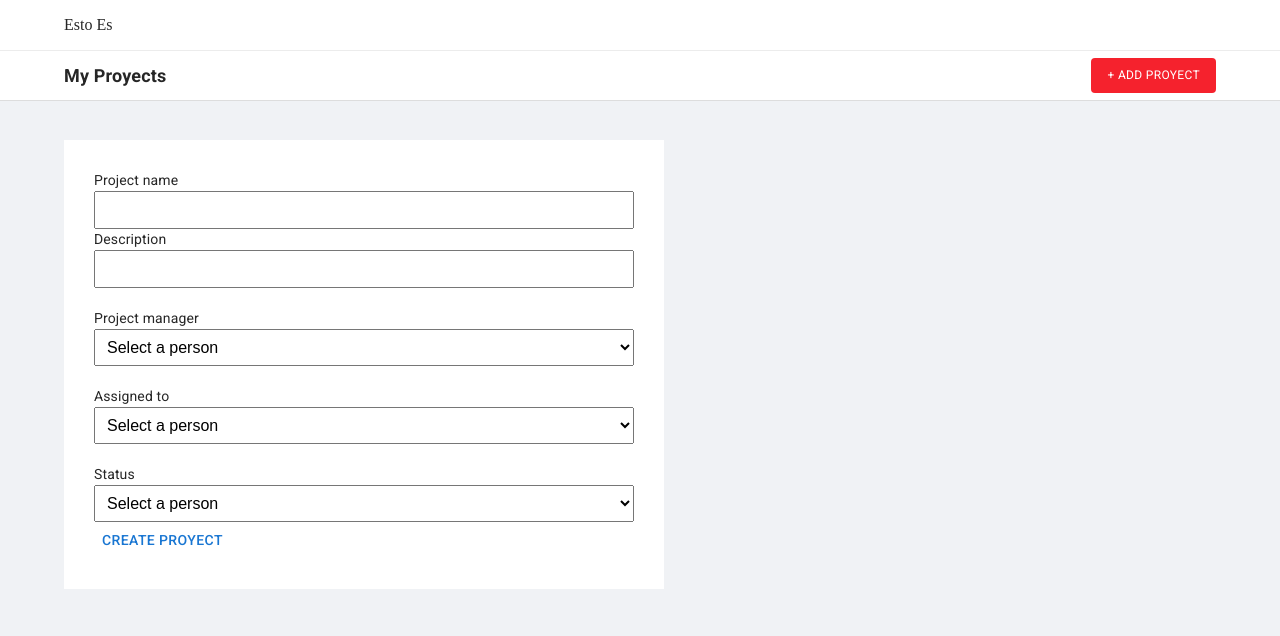
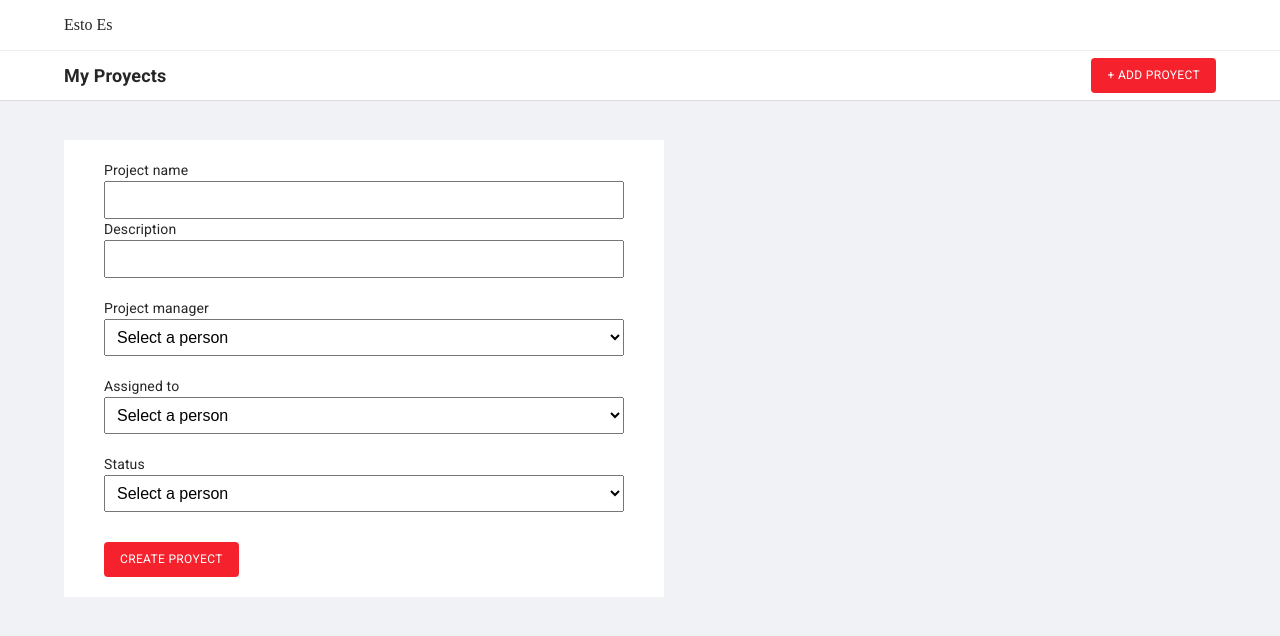
Before and after one commit to ncorradini/estoes-challenge, a React (Create React App) app: page /create in a window 1280 px wide. Shown: the top 636 px of the page. Built offline with nearby package versions, Linux system fonts and the light colour scheme.

Commit message:
Added creation date of initialState

```diff
--- a/src/components/Form/index.jsx
+++ b/src/components/Form/index.jsx
@@ -5,14 +5,22 @@ import { useLocation } from 'react-router-dom';
 import { addProjectList, updateProjectList } from '../../store/slices/projects';
 import SelectInput from './Inputs/SelectInput';
 import TextInput from './Inputs/TextInput';
+// options selects
+import { opAssigned } from './options/opAssigned';
+import { opProjectManager } from './options/opProjectManager';
+import { opStatus } from './options/opStatus';
 
 const Form = () => {
   const location = useLocation();
   const position = location.state?.id;
   const { list } = useSelector(state => state.projects);
 
+  const date = new Date();
+  const creation = `${date.getDate()}/${date.getMonth()}/${date.getFullYear()} ${date.getHours()}:${date.getMinutes()}`;
+
   const initialState = {
     id: location.state?.id || `${list.length}`,
+    creationDate: list[position]?.creationDate || creation,
     projectName: list[position]?.projectName || '',
     description: list[position]?.description || '',
     projectManager: list[position]?.projectManager || 'default',
@@ -33,9 +41,9 @@ const Form = () => {
 
     if (inputs.projectName === '' ||
     inputs.description === '' ||
-    inputs.projectManager === '' ||
-    inputs.assigned === '' ||
-    inputs.status === '') return alert('Campos incompletos');
+    inputs.projectManager === 'default' ||
+    inputs.assigned === 'default' ||
+    inputs.status === 'default') return alert('Campos incompletos');
 
     if (location.state) {
       dispatch(updateProjectList(inputs));
@@ -52,7 +60,7 @@ const Form = () => {
     }}>
       <form
         onSubmit={handleSubmit}
-        style={{ padding: '30px' }}
+        style={{ padding: '20px 40px' }}
       >
         <TextInput
           name="projectName"
@@ -73,20 +81,39 @@ const Form = () => {
           name="projectManager"
           value={inputs.projectManager}
           handleChange={handleChange}
+          options={opProjectManager}
         />
         <SelectInput
           title="Assigned to"
           name="assigned"
           value={inputs.assigned}
           handleChange={handleChange}
+          options={opAssigned}
         />
         <SelectInput
           title="Status"
           name="status"
           value={inputs.status}
           handleChange={handleChange}
+          options={opStatus}
         />
-        <Button type="submit">Create proyect</Button>
+        <Button
+          type="submit"
+          variant="contained"
+          disableElevation
+          sx={{
+            mt: '30px',
+            background: '#f5222d',
+            height: '35px',
+            fontSize: '12px',
+            fontWeight: 400,
+            '&:hover': {
+              background: '#d41c25',
+            },
+          }}
+        >
+          {location.state ? 'Save changes' : 'Create proyect'}
+        </Button>
       </form>
     </Box>
   );
```
